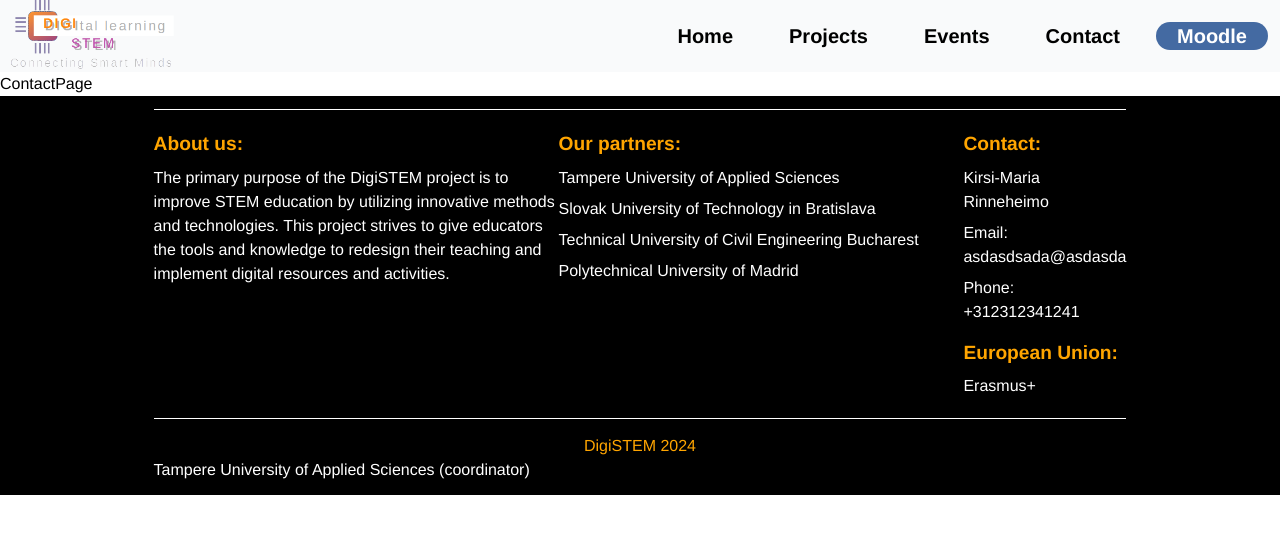
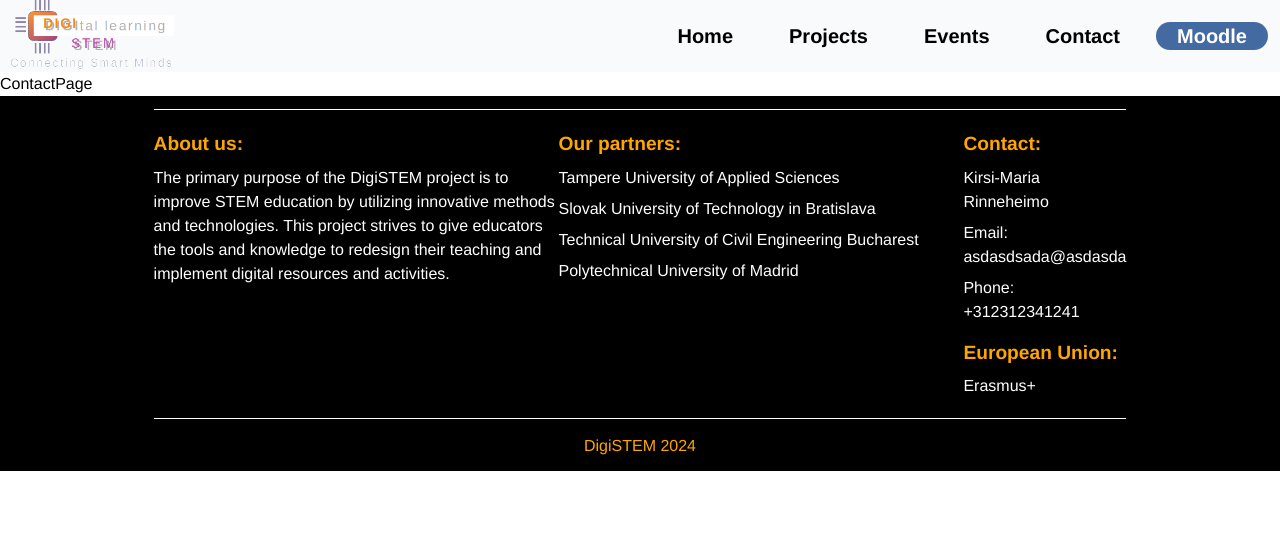
Before and after one commit to duongwalker/digistem-project, a React (Vite) app: page /contact in a window 1280 px wide. Shown: the top 534 px of the page. Built offline with nearby package versions, Linux system fonts and the light colour scheme.

Commit message:
Fixed an issue with the homepage

```diff
--- a/src/components/Footer/Footer.tsx
+++ b/src/components/Footer/Footer.tsx
@@ -1,5 +1,4 @@
 import './Footer.css';
-import { TAMK, STU, UTCB, PUOM, MISSIONS } from '../../utils/constants'
 
 export function Footer() {
   const listItemStyle = {
@@ -68,7 +67,6 @@
         <div style={{ textAlign: 'center', marginTop: '20px', borderTop: '1px solid #fff', paddingTop: '15px', marginBottom: '0px', color: 'orange' }}>
           DigiSTEM 2024
         </div>
-        <div><ul><li>{TAMK}</li></ul></div>
       </footer>
   );
 }
```
